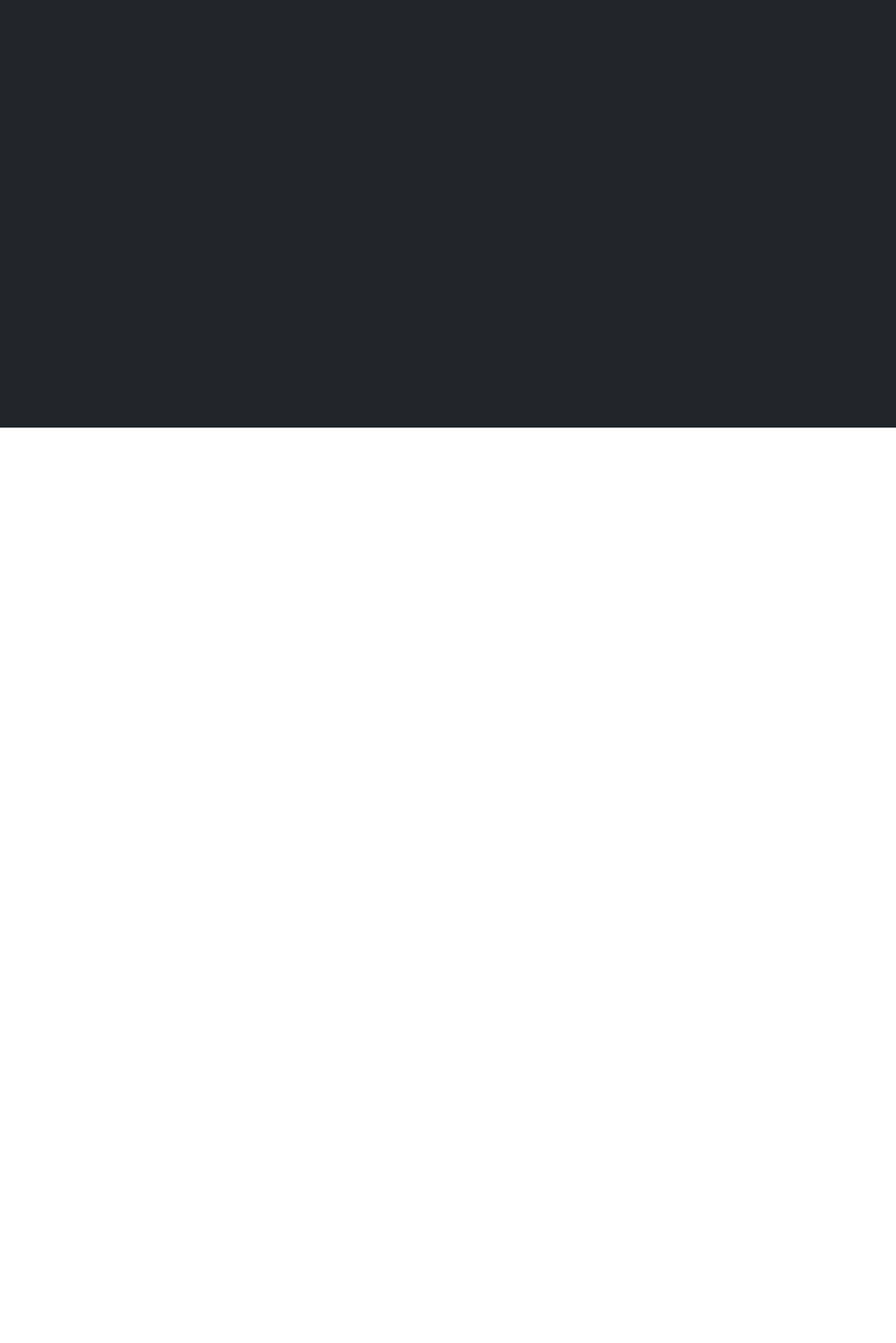
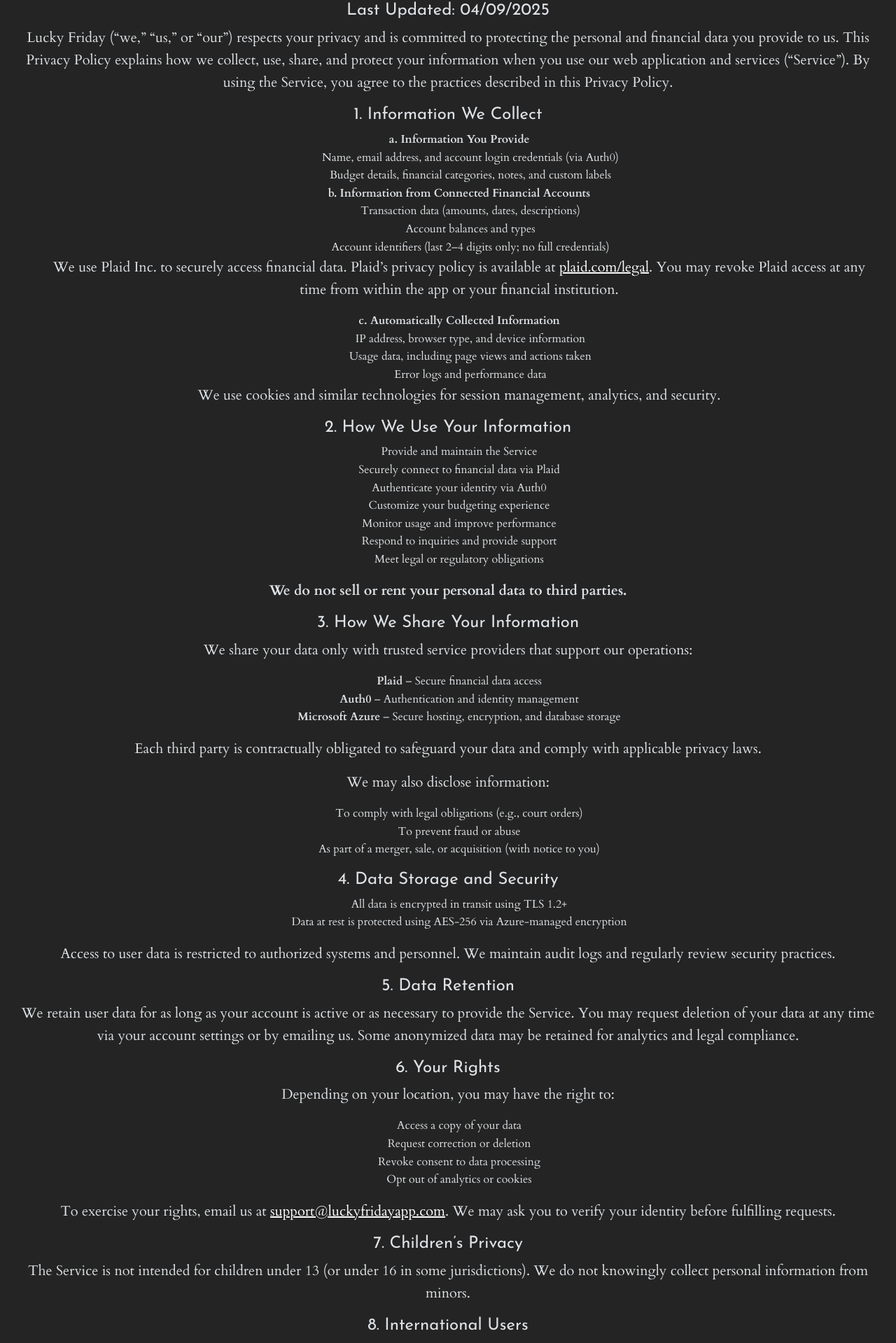
Before and after one commit to kbomb6/lucky-friday-website, a Vue app: page /privacy in a window 1280 px wide. Shown: the part 189-2108 px from the top of the page at 70% size. Before the commit the page ends 800 px from the top, so only its background shows below. Built offline with nearby package versions, Linux system fonts and the light colour scheme; a web font is replaced by a local one.

Commit message:
Add privacy policy for apple requirements

```diff
--- a/src/router/index.js
+++ b/src/router/index.js
@@ -8,6 +8,7 @@ import Support from '../views/Support.vue'
 import Features from '../views/Features.vue'
 import Pricing from '../views/Pricing.vue'
 import Security from '../views/Security.vue'
+import Privacy from '../views/Privacy.vue'
 
 const routes = [
   {
@@ -54,6 +55,11 @@ const routes = [
     path: '/pricing',
     name: 'pricing',
     component: Pricing
+  },
+  {
+    path: '/privacy',
+    name: 'privacy',
+    component: Privacy
   }
 ];
 
--- /dev/null
+++ b/src/views/Privacy.vue
@@ -0,0 +1,215 @@
+<template>
+  <div>
+    <div class="support-page">
+      <div class="closing-text ps-2 pe-2 small-grey-text">
+        <div>
+          <h3>Lucky Friday Privacy Policy</h3>
+          <h4>Effective Date: 04/09/2025</h4>
+          <h4>Last Updated: 04/09/2025</h4>
+
+          <p>
+            Lucky Friday (“we,” “us,” or “our”) respects your privacy and is
+            committed to protecting the personal and financial data you provide
+            to us. This Privacy Policy explains how we collect, use, share, and
+            protect your information when you use our web application and
+            services (“Service”). By using the Service, you agree to the
+            practices described in this Privacy Policy.
+          </p>
+
+          <h4>1. Information We Collect</h4>
+          <ul>
+            <li>
+              <strong>a. Information You Provide</strong>
+              <ul>
+                <li>
+                  Name, email address, and account login credentials (via Auth0)
+                </li>
+                <li>
+                  Budget details, financial categories, notes, and custom labels
+                </li>
+              </ul>
+            </li>
+            <li>
+              <strong>b. Information from Connected Financial Accounts</strong>
+              <ul>
+                <li>Transaction data (amounts, dates, descriptions)</li>
+                <li>Account balances and types</li>
+                <li>
+                  Account identifiers (last 2–4 digits only; no full
+                  credentials)
+                </li>
+              </ul>
+              <p>
+                We use Plaid Inc. to securely access financial data. Plaid’s
+                privacy policy is available at
+                <a href="https://plaid.com/legal" target="_blank"
+                  >plaid.com/legal</a
+                >. You may revoke Plaid access at any time from within the app
+                or your financial institution.
+              </p>
+            </li>
+            <li>
+              <strong>c. Automatically Collected Information</strong>
+              <ul>
+                <li>IP address, browser type, and device information</li>
+                <li>Usage data, including page views and actions taken</li>
+                <li>Error logs and performance data</li>
+              </ul>
+              <p>
+                We use cookies and similar technologies for session management,
+                analytics, and security.
+              </p>
+            </li>
+          </ul>
+
+          <h4>2. How We Use Your Information</h4>
+          <ul>
+            <li>Provide and maintain the Service</li>
+            <li>Securely connect to financial data via Plaid</li>
+            <li>Authenticate your identity via Auth0</li>
+            <li>Customize your budgeting experience</li>
+            <li>Monitor usage and improve performance</li>
+            <li>Respond to inquiries and provide support</li>
+            <li>Meet legal or regulatory obligations</li>
+          </ul>
+          <p>
+            <strong
+              >We do not sell or rent your personal data to third
+              parties.</strong
+            >
+          </p>
+
+          <h4>3. How We Share Your Information</h4>
+          <p>
+            We share your data only with trusted service providers that support
+            our operations:
+          </p>
+          <ul>
+            <li><strong>Plaid</strong> – Secure financial data access</li>
+            <li>
+              <strong>Auth0</strong> – Authentication and identity management
+            </li>
+            <li>
+              <strong>Microsoft Azure</strong> – Secure hosting, encryption, and
+              database storage
+            </li>
+          </ul>
+          <p>
+            Each third party is contractually obligated to safeguard your data
+            and comply with applicable privacy laws.
+          </p>
+          <p>We may also disclose information:</p>
+          <ul>
+            <li>To comply with legal obligations (e.g., court orders)</li>
+            <li>To prevent fraud or abuse</li>
+            <li>
+              As part of a merger, sale, or acquisition (with notice to you)
+            </li>
+          </ul>
+
+          <h4>4. Data Storage and Security</h4>
+          <ul>
+            <li>All data is encrypted in transit using TLS 1.2+</li>
+            <li>
+              Data at rest is protected using AES-256 via Azure-managed
+              encryption
+            </li>
+          </ul>
+          <p>
+            Access to user data is restricted to authorized systems and
+            personnel. We maintain audit logs and regularly review security
+            practices.
+          </p>
+
+          <h4>5. Data Retention</h4>
+          <p>
+            We retain user data for as long as your account is active or as
+            necessary to provide the Service. You may request deletion of your
+            data at any time via your account settings or by emailing us. Some
+            anonymized data may be retained for analytics and legal compliance.
+          </p>
+
+          <h4>6. Your Rights</h4>
+          <p>Depending on your location, you may have the right to:</p>
+          <ul>
+            <li>Access a copy of your data</li>
+            <li>Request correction or deletion</li>
+            <li>Revoke consent to data processing</li>
+            <li>Opt out of analytics or cookies</li>
+          </ul>
+          <p>
+            To exercise your rights, email us at
+            <a href="mailto:support@luckyfridayapp.com"
+              >support@luckyfridayapp.com</a
+            >. We may ask you to verify your identity before fulfilling
+            requests.
+          </p>
+
+          <h4>7. Children’s Privacy</h4>
+          <p>
+            The Service is not intended for children under 13 (or under 16 in
+            some jurisdictions). We do not knowingly collect personal
+            information from minors.
+          </p>
+
+          <h4>8. International Users</h4>
+          <p>
+            If you are accessing the Service from outside the United States,
+            your data will be transferred to and processed in the U.S. By using
+            the Service, you consent to this transfer.
+          </p>
+
+          <h4>9. Changes to This Policy</h4>
+          <p>
+            We may update this Privacy Policy from time to time. We will notify
+            you of significant changes by email or in-app notice. Continued use
+            of the Service means you accept the updated policy.
+          </p>
+
+          <h4>10. Contact Us</h4>
+          <p>
+            If you have questions about this Privacy Policy or your personal
+            data, please contact us at:
+          </p>
+          <p>
+            📧
+            <a href="mailto:support@luckyfridayapp.com"
+              >support@luckyfridayapp.com</a
+            >
+          </p>
+        </div>
+      </div>
+    </div>
+  </div>
+</template>
+
+<script>
+
+export default {
+  setup() {
+  },
+};
+</script>
+<style scoped>
+a {
+  color: white;
+}
+
+.closing-text {
+  margin-top: 2em;
+  font-style: italic;
+}
+
+.support-page {
+  padding: 1em;
+  font-size: 1rem;
+  line-height: 1.6;
+  margin-top: 4em;
+  height: 100%;
+  background-color: #242424;
+}
+
+ul {
+    list-style: none;
+}
+</style>
```
